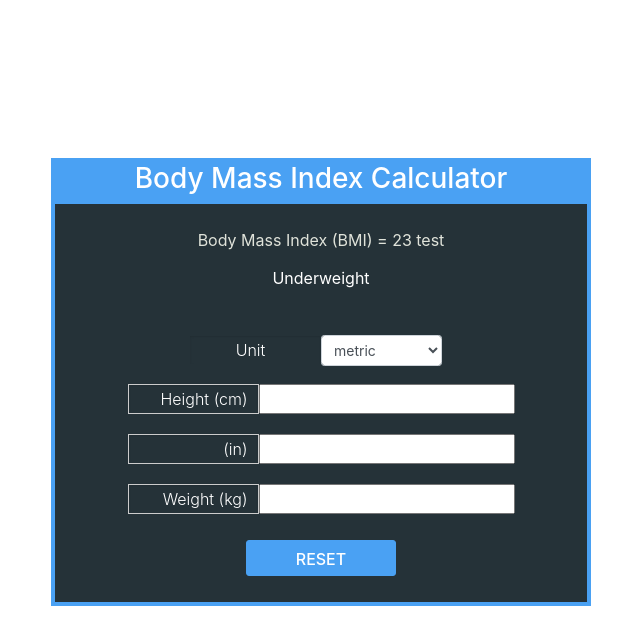
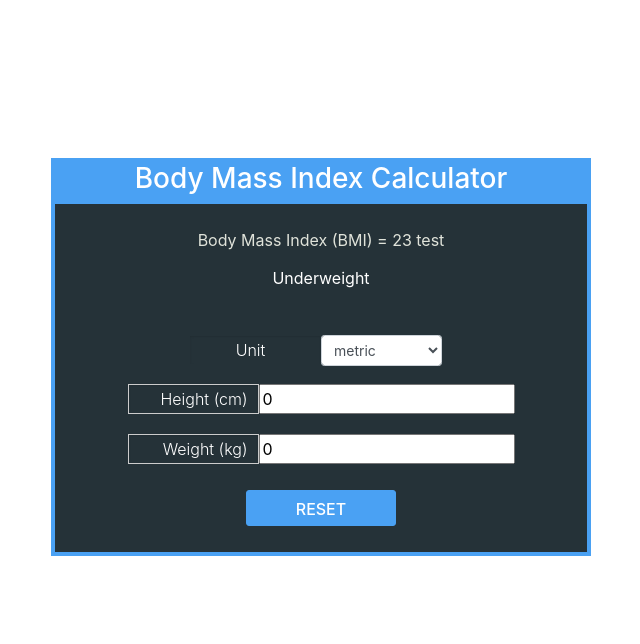
Before and after one commit to RenanEtAl/small-projects, a React (Create React App) app in the folder bmi/: page / in a window 1280 px wide. Shown: the top 644 px of the page, without its empty margins (319-959 px from the left). Built offline with nearby package versions, Linux system fonts and the light colour scheme.

Commit message:
reset button and form input functions

```diff
--- a/bmi/src/components/bmi-calculator.components.js
+++ b/bmi/src/components/bmi-calculator.components.js
@@ -1,8 +1,67 @@
-import React from "react";
+import React, { useState, useEffect } from "react";
 import FormInput from "./form-input.components";
 
 const BMICalculator = () => {
-  const onChangeInput = () => {};
+  const [heightUnit, setHeightUnit] = useState("cm");
+  const [weightUnit, setWeightUnit] = useState("kg");
+  const [unit, setUnit] = useState("Metric");
+  const [count, setCount] = useState({
+    heightCount: "0",
+    inchesCount: "0",
+    weightCount: "0",
+  });
+  //   const [count, setCount] = useState({
+  //     data: {
+  //       heightCount: "0",
+  //       inchesCount: "0",
+  //       weightCount: "0",
+  //     },
+  //   });
+  const { heightCount, inchesCount, weightCount } = count;
+  //const { heightCount, inchesCount, weightCount } = count.data;
+
+  useEffect(() => {
+    console.log(unit);
+  }, []);
+  const onChangeInput = (event) => {
+    const { name, value } = event.target;
+    // controlled to uncontrolled err
+    //const { data } = count;
+    // setCount({
+    //   //   [name]: value,
+    //   data: {
+    //     ...data,
+    //     [name]: value,
+    //   },
+    // });
+
+    setCount((prevState) => ({
+      ...prevState,
+      [name]: value,
+    }));
+  };
+  const onSelectTag = (event) => {
+    setUnit(event.target.value);
+    if (event.target.value === "Metric") {
+      setHeightUnit("cm");
+      setWeightUnit("kg");
+    } else {
+      setHeightUnit("ft");
+      setWeightUnit("lbs");
+    }
+  };
+
+  const resetData = (event) => {
+    event.preventDefault();
+    setUnit("Metric");
+    setCount({
+      heightCount: "0",
+      inchesCount: "0",
+      weightCount: "0",
+    });
+    setHeightUnit("cm");
+    setWeightUnit("kg");
+  };
   return (
     <>
       <div className="bmi-inputs">
@@ -12,37 +71,42 @@ const BMICalculator = () => {
             <div className="unit">
               <select
                 name="unit"
-                vlaue=""
+                value={unit}
+                onChange={onSelectTag}
                 className="form-control form-control-sm"
               >
-                <option value="metric">metric</option>
-                <option value="imperial">imperial</option>
+                <option value="Metric">metric</option>
+                <option value="Imperial">imperial</option>
               </select>
             </div>
           </div>
           <FormInput
             type="text"
             name="heightCount"
-            title={`Height (cm)`}
-            value=""
+            title={`Height (${heightUnit})`}
+            value={heightCount}
             onChange={onChangeInput}
           />
+          {unit === "Imperial" ? (
             <FormInput
               type="text"
               name="heightCount"
               title={` (in)`}
-            value=""
+              value={inchesCount}
               onChange={onChangeInput}
             />
+          ) : (
+            ""
+          )}
           <FormInput
             type="text"
             name="weightCount"
-            title={`Weight (kg)`}
-            value=""
+            title={`Weight (${weightUnit})`}
+            value={weightCount}
             onChange={onChangeInput}
           />
         </div>
-        <button className="button" type="submit">
+        <button className="button" type="submit" onClick={resetData}>
           reset
         </button>
       </div>
```
Lines whose indentation alone changed are shown as unchanged.
